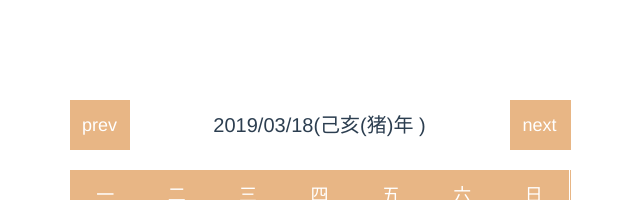
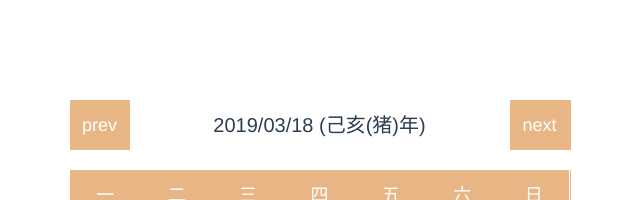
Before and after one commit to mzzhref/calendar, a Vue app: page /#/ in a window 1280 px wide. Shown: the top 200 px of the page, without its empty margins (320-960 px from the left). Built offline with nearby package versions, Linux system fonts and the light colour scheme.

Commit message:
微调：农历年显示空格

```diff
--- a/src/components/Calendar.vue
+++ b/src/components/Calendar.vue
@@ -2,7 +2,7 @@
   <div class="box">
     <div id="title">
       <a class="week prev" href="javascript:;" @click="prev">prev</a>
-      {{ date +'/'+ today + '(' + this.$utils.calendar(date +'/'+ today, true) + ')' }}
+      {{ date +'/'+ today + this.$utils.calendar(date +'/'+ today, true) }}
       <a class="week next" href="javascript:;" @click="next">next</a>
     </div>
     <div id="week">
--- a/src/utils/index.js
+++ b/src/utils/index.js
@@ -89,11 +89,11 @@ export function calendar(date, btn) {
     var tmp = "";
     /*显示农历年：（ 如：甲午(马)年 ）*/
     if (btn) {
-      tmp += tgString.charAt((cYear - 4) % 10);
+      tmp += " (" + tgString.charAt((cYear - 4) % 10);
       tmp += dzString.charAt((cYear - 4) % 12);
       tmp += "(";
       tmp += sx.charAt((cYear - 4) % 12);
-      tmp += ")年 ";
+      tmp += ")年)";
     } else {
       if (cMonth < 1) {
         tmp += "(闰)";
```
